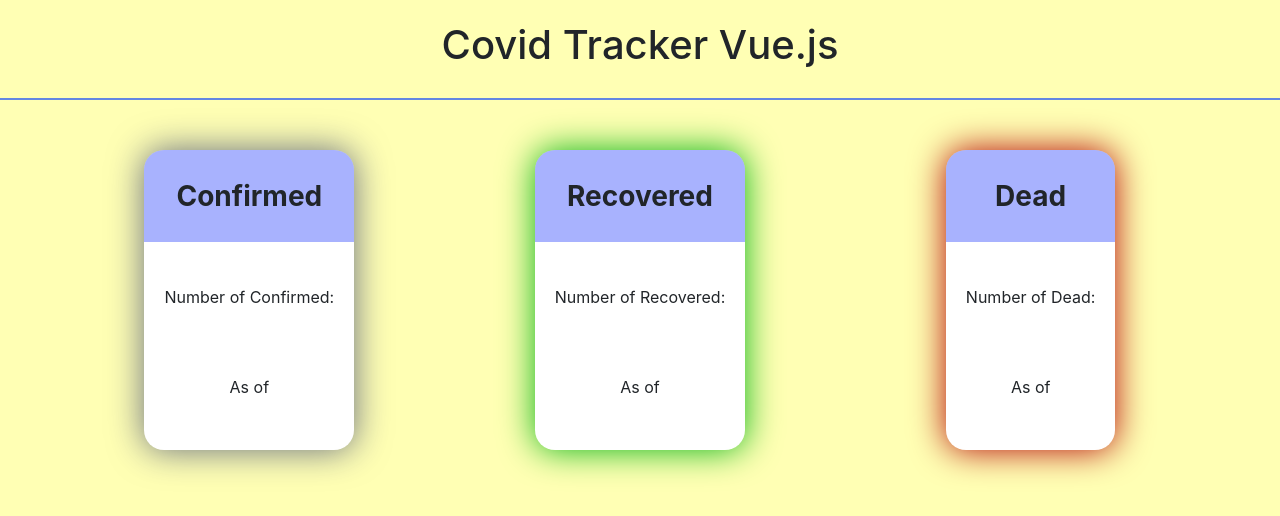
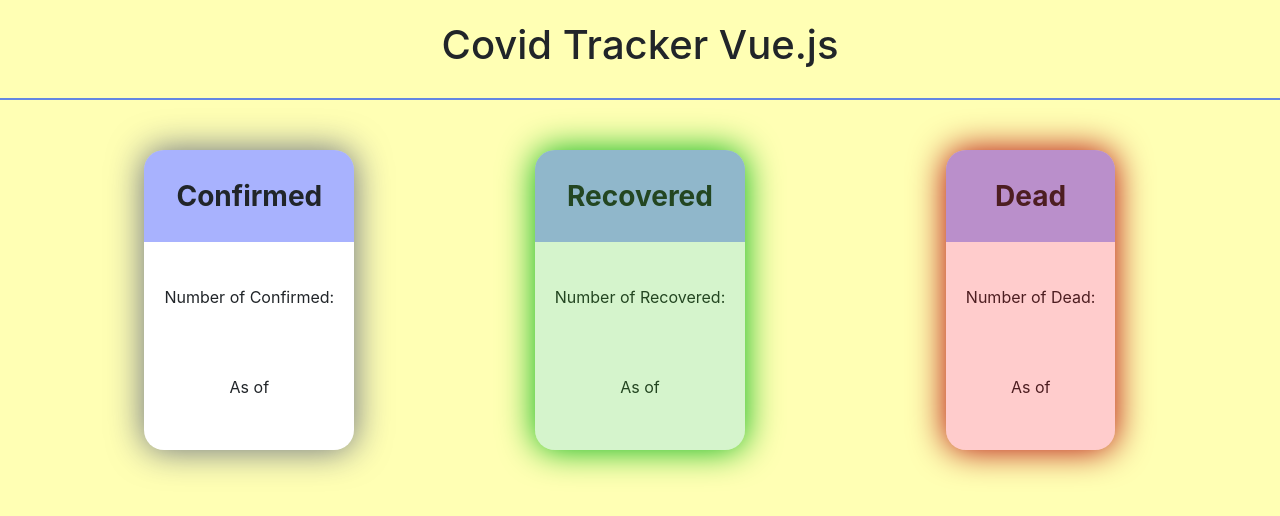
Before and after one commit to szilard-molnar/vue-covid, a Vue app in the folder vue-covid/: page / in a window 1280 px wide. Shown: the top 516 px of the page. Built offline with nearby package versions, Linux system fonts and the light colour scheme; no server answers; a web font is replaced by a local one.

Commit message:
overlay animation figured out

```diff
--- a/vue-covid/src/App.vue
+++ b/vue-covid/src/App.vue
@@ -3,7 +3,7 @@
     <div class="title">
           <h1>Covid Tracker Vue.js</h1>
     </div>
-    <div class="cards">
+    <div class="cards animate__animated ">
       <Confirmed />
       <Recovered />
       <Dead />
@@ -22,6 +22,10 @@
     Confirmed,
     Dead,
     Recovered,
+  },
+
+  mounted() {
+    document.querySelector(".cards").classList.add("animate__zoomIn");
   }
 }
 </script>
--- a/vue-covid/src/components/Dead.vue
+++ b/vue-covid/src/components/Dead.vue
@@ -1,7 +1,7 @@
 <template>
     <div id="covid-dead">
-        <div class="covid-card" @mouseenter="mouseEnter()" @mouseleave="mouseLeave()">
-            <div id="overlay" class="animate__animated " v-show="showThis"></div>
+        <div class="dead-covid-card" @mouseenter="mouseEnter()" @mouseleave="mouseLeave()">
+            <div id="dead-overlay" class="animate__animated " v-show="showThis"></div>
             <div class="covid-card-header">
                 <p>Dead</p>
             </div>
@@ -21,7 +21,7 @@
         return{
             covid: '',
             date: '',
-            showThis: false,
+            showThis: true,
         }
     },
 
@@ -31,23 +31,28 @@
         },
 
         mouseEnter() {
-            if(document.getElementById("overlay").classList.contains("animate__fadeOut"))
+            if(document.getElementById("dead-overlay").classList.contains("animate__fadeIn"))
             {
-                document.getElementById("overlay").classList.remove("animate__fadeOut");
-                document.getElementById("overlay").classList.add("animate__fadeIn");
+                document.getElementById("dead-overlay").classList.remove("animate__fadeIn");
+                document.getElementById("dead-overlay").classList.add("animate__fadeOut");
             }
             else
             {
-                document.getElementById("overlay").classList.add("animate__fadeIn");
+                document.getElementById("dead-overlay").classList.add("animate__fadeOut");
             }
-            this.showThis = true;
+            setTimeout(function(){
+                this.showThis = false;
+            }, 750);
         },
 
         mouseLeave() {
-            document.getElementById("overlay").classList.add("animate__fadeOut");
-            setTimeout(function(){
-                this.showThis = false;
-            }, 750);
+            if(document.getElementById("dead-overlay").classList.contains("animate__fadeOut"))
+            {
+                document.getElementById("dead-overlay").classList.remove("animate__fadeOut");
+                document.getElementById("dead-overlay").classList.add("animate__fadeIn");
+            }
+            this.showThis = true;
+
         }
     },
 
@@ -68,7 +73,7 @@
         margin: auto;
     }
 
-    #covid-dead #overlay {
+    #covid-dead #dead-overlay {
         height: 100%;
         width: 100%;
         background-color: rgba(255, 0, 0, 0.201);
@@ -77,7 +82,7 @@
         position: absolute;
     }
 
-    #covid-dead .covid-card {
+    #covid-dead .dead-covid-card {
         position: relative;
         max-width: 275px;
         height: 300px;
--- a/vue-covid/src/components/Recovered.vue
+++ b/vue-covid/src/components/Recovered.vue
@@ -1,6 +1,7 @@
 <template>
     <div id="covid-recovered">
         <div class="covid-card">
+            <div id="recovered-overlay"></div>
             <div class="covid-card-header">
                 <p>Recovered</p>
             </div>
@@ -26,7 +27,7 @@
     methods: {
         addCommasToNumber() {
             return this.covid.toLocaleString();
-        }
+        },
     },
 
     mounted() {
@@ -46,7 +47,17 @@
         margin: auto;
     }
 
+    #covid-recovered #recovered-overlay {
+        height: 100%;
+        width: 100%;
+        background-color: rgba(49, 198, 0, 0.201);
+        z-index: 9999;
+        border-radius: 20px;
+        position: absolute;
+    }
+
     #covid-recovered .covid-card {
+        position: relative;
         max-width: 275px;
         height: 300px;
         background-color: white;
```
